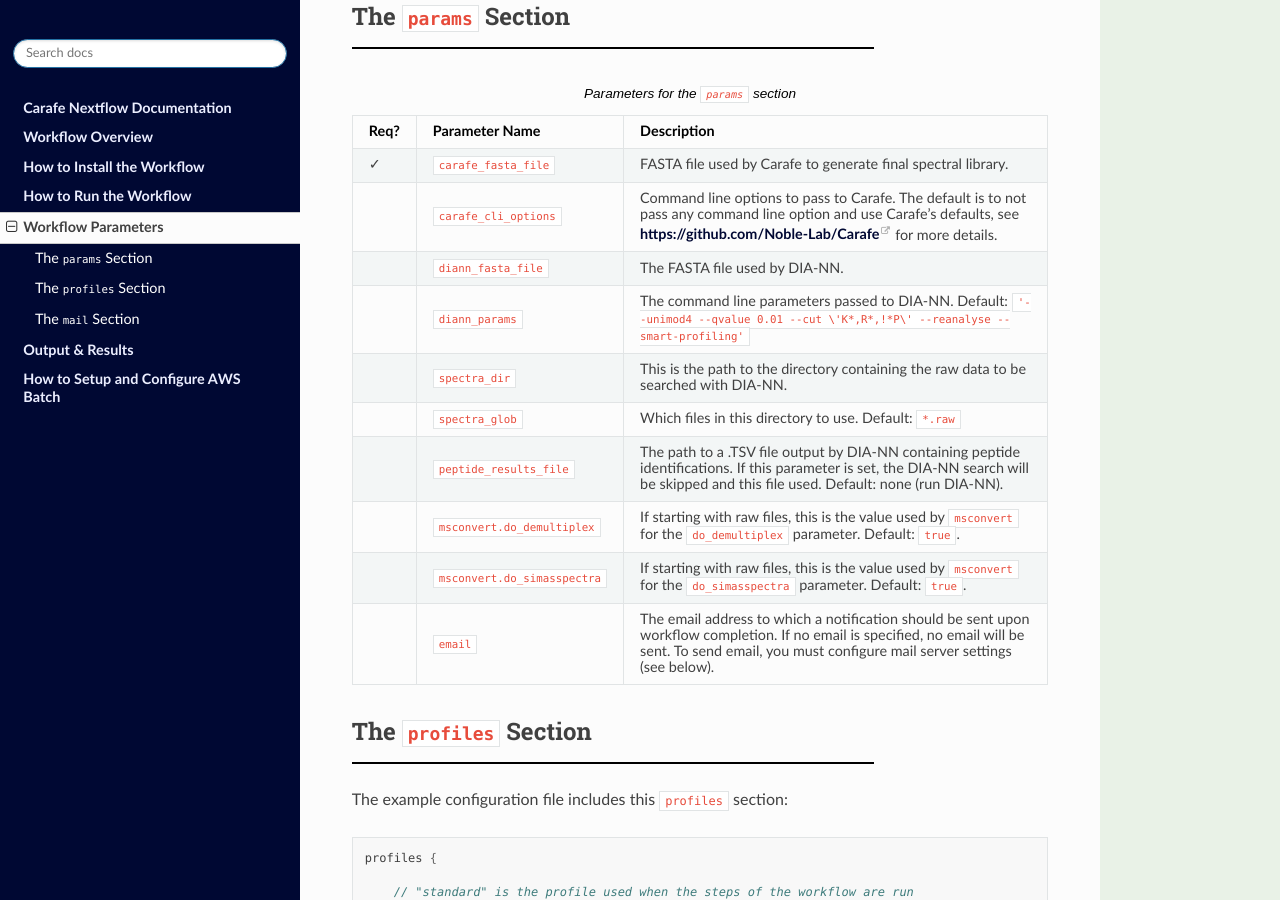
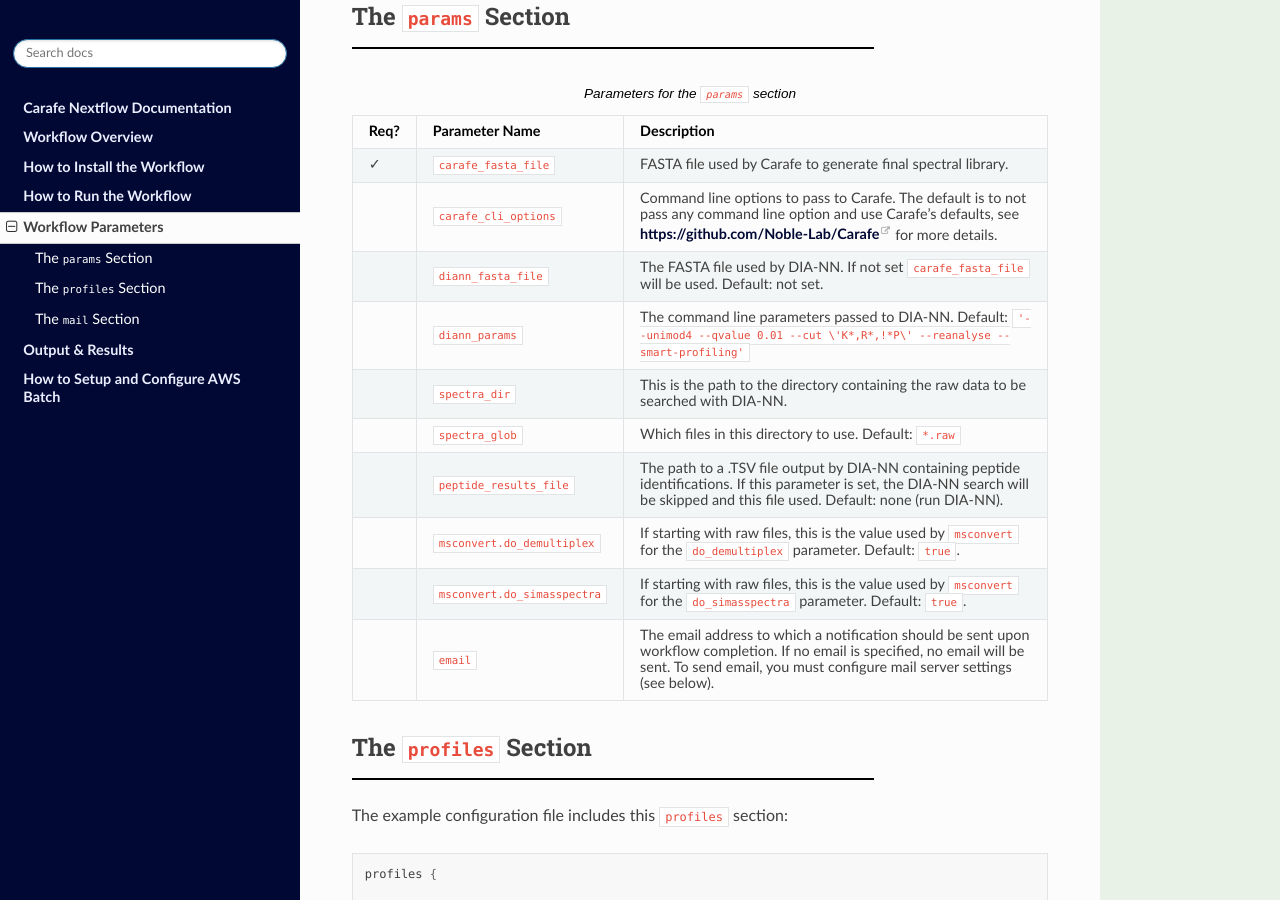
Before and after one commit to mriffle/nf-carafe-ai-ms, a Sphinx documentation site: the page built from docs/source/workflow_parameters.rst, in a window 1280 px wide and 900 px high, scrolled down 1298 px. Built offline with Sphinx 7.4.7 and the Read the Docs theme 2.0.0, drawn with Linux system fonts in a browser that asks for light colours.

Commit message:
make diann_fasta_file optional

```diff
--- a/docs/source/workflow_parameters.rst
+++ b/docs/source/workflow_parameters.rst
@@ -64,7 +64,7 @@ The ``params`` Section
      - Command line options to pass to Carafe. The default is to not pass any command line option and use Carafe's defaults, see https://github.com/Noble-Lab/Carafe for more details.
    * -
      - ``diann_fasta_file``
-     - The FASTA file used by DIA-NN.
+     - The FASTA file used by DIA-NN. If not set ``carafe_fasta_file`` will be used. Default: not set.
    * -
      - ``diann_params``
      - The command line parameters passed to DIA-NN. Default: ``'--unimod4 --qvalue 0.01 --cut \'K*,R*,!*P\' --reanalyse --smart-profiling'``
```
Also changed, not shown: 2 other files.
